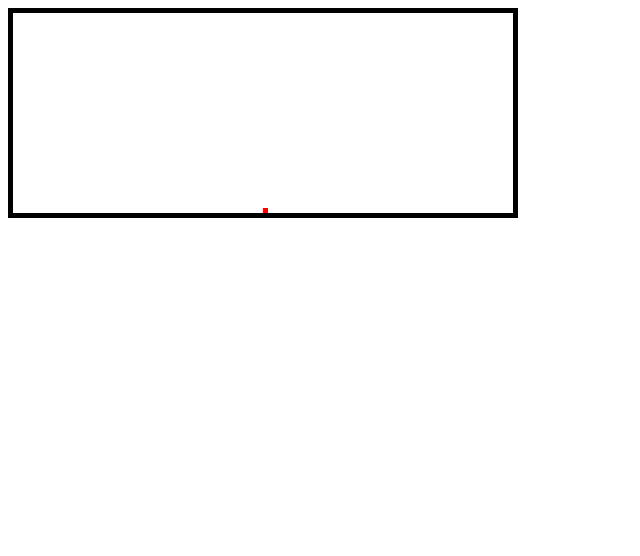
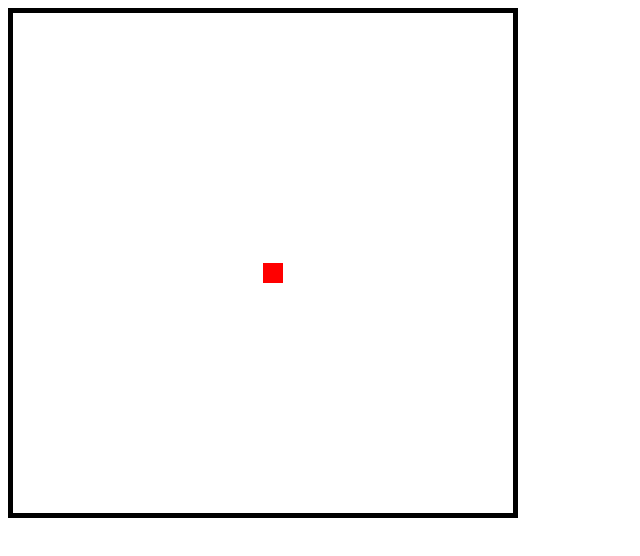
Before and after one commit to ydefrawi/canvas-bunnies, a plain HTML site: page index.html in a window 1280 px wide. Shown: the whole page, without its empty margins (0-640 px from the left). Drawn offline with Linux system fonts and the light colour scheme.

Commit message:
refactoring tutorial. Have static pixel in the center of the canvas. Todo: random movement, instantiate multiple rabbits

```diff
--- a/index.html
+++ b/index.html
@@ -11,7 +11,7 @@
     </head>
     <body>
 
-        <canvas id="tutorial"></canvas>
+        <canvas id="bunnies"></canvas>
         <script src="./script.js"></script>
     </body>
 </html>
--- a/script.js
+++ b/script.js
@@ -1,3 +1,5 @@
+//!instantiate multiple rabbits that draw at separate coordinates, that move independently, and have certain collision mechanics
+
 (function() {
     var requestAnimationFrame = window.requestAnimationFrame ||
         window.mozRequestAnimationFrame ||
@@ -7,80 +9,114 @@
   window.requestAnimationFrame = requestAnimationFrame;
 })();
 
-let canvas = document.getElementById("tutorial"),
-  ctx = canvas.getContext("2d"),
-  width = 500,
-  height = 200,
-  player = {
-    x: width / 2,
-    y: height - 5,
-    width: 5,
-    height: 5,
-    speed: 3,
-    velX: 0,
-    velY: 0,
-    jumping: false
-  },
-  keys = [],
-  friction = 0.8,
-  gravity = 0.2;
 
-canvas.width = width;
-canvas.height = height;
+let canvas = document.getElementById("bunnies")
+let ctx = canvas.getContext("2d")
 
-function update() {
-  // check keys
-  if (keys[38] || keys[32]) {
-    // up arrow or space
-    if (!player.jumping) {
-      player.jumping = true;
-      player.velY = -player.speed * 2;
+let cWidth = 500
+let cHeight = 500
+
+canvas.width = cWidth;
+canvas.height = cHeight;
+
+
+class BunnyFactory{
+  constructor(){
+  }
+  createMale(){
+    return new Bunny(randomInt(), randomInt(),  10, 10)
   }
 }
 
-  if (keys[39]) { // right arrow
-    if (player.velX < player.speed) {
-      player.velX++;
-    }
-  }
-  if (keys[37]) {
-    // left arrow
-    if (player.velX > -player.speed) {
-      player.velX--;
+class Bunny{
+  constructor(x, y, height, width){
+    this.x=x;
+    this.y=y;
+    this.height=height;
+    this.width=width;
+    this.speed=3;
+    this.velX=0;
+    this.velY=0
+    this.jumping=false;
   }
 }
 
-  player.velX *= friction;
+const bob=new Bunny(cWidth/2, cHeight/2, 20, 20)
 
-  player.velY += gravity;
+// player = {
+//     x: cWidth / 2,
+//     y: cHeight - 5,
+//     width: 5,
+//     height: 5,
+//     speed: 3,
+//     velX: 0,
+//     velY: 0,
+//     jumping: false
+//   }
 
-  player.x += player.velX;
-  player.y += player.velY;
+// let keys = []
+// let friction = 0.8
+// let gravity = 0.2;
 
-  if (player.x >= width - player.width) {
-    player.x = width - player.width;
-  } else if (player.x <= 0) {
-    player.x = 0;
-  }
-  if (player.y >= height - player.height) {
-    player.y = height - player.height;
-    player.jumping = false;
+
+
+function update() {
+  // // check keys
+  // if (keys[38] || keys[32]) {
+  //   // up arrow or space
+  //   if (!player.jumping) {
+  //     player.jumping = true;
+  //     player.velY = -player.speed * 2;
+  //   }
+  // }
+
+  // if (keys[39]) { // right arrow
+  //   if (player.velX < player.speed) {
+  //     player.velX++;
+  //   }
+  // }
+  // if (keys[37]) {
+  //   // left arrow
+  //   if (player.velX > -player.speed) {
+  //     player.velX--;
+  //   }
+  // }
+
+  // player.velX *= friction;
+
+  // player.velY += gravity;
+
+  bob.x += bob.velX;
+  bob.y += bob.velY;
+
+  //collision detection for left/right side
+  if (bob.x >= cWidth - bob.width) {
+    bob.x = cWidth - bob.width;
+  } else if (bob.x <= 0) {
+    bob.x = 0;
   }
 
-  ctx.clearRect(0, 0, width, height);
+//jumping
+  if (bob.y >= cHeight - bob.height) {
+    bob.y = cHeight - bob.height;
+    bob.jumping = false;
+  }
+
+//draws rectangle
+  ctx.clearRect(0, 0, cWidth, cHeight);
   ctx.fillStyle = "red";
-  ctx.fillRect(player.x, player.y, player.width, player.height);
+  ctx.fillRect(bob.x, bob.y, bob.width, bob.height);
 
   requestAnimationFrame(update);
 }
 
-document.body.addEventListener("keydown", function(e) {
-  keys[e.keyCode] = true;
-});
+// document.body.addEventListener("keydown", function(e) {
+//   keys[e.keyCode] = true;
+// });
 
-document.body.addEventListener("keyup", function(e) {
-  keys[e.keyCode] = false;
-});
+// document.body.addEventListener("keyup", function(e) {
+//   keys[e.keyCode] = false;
+// });
 
 window.addEventListener("load", function() {
   update();
--- a/style.css
+++ b/style.css
@@ -1,3 +1,3 @@
-#tutorial{
+#bunnies{
     border: 5px solid black;
 }
```
Lines whose indentation alone changed are shown as unchanged.
